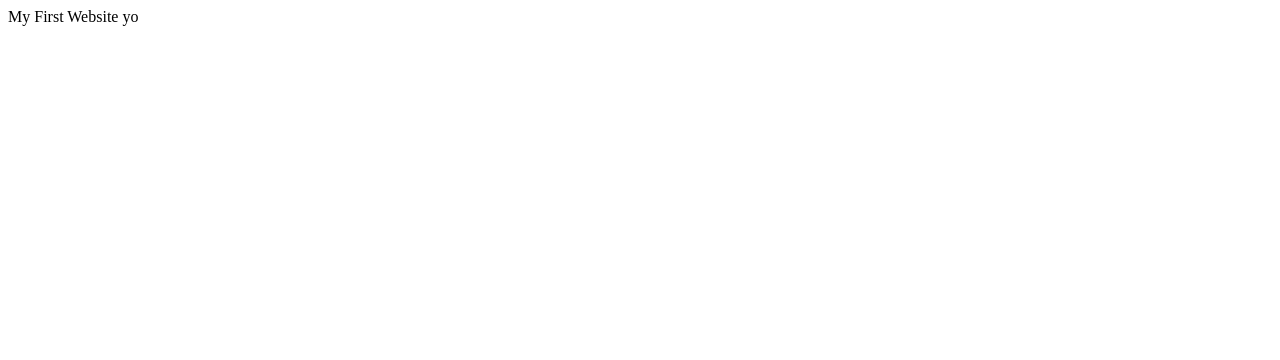
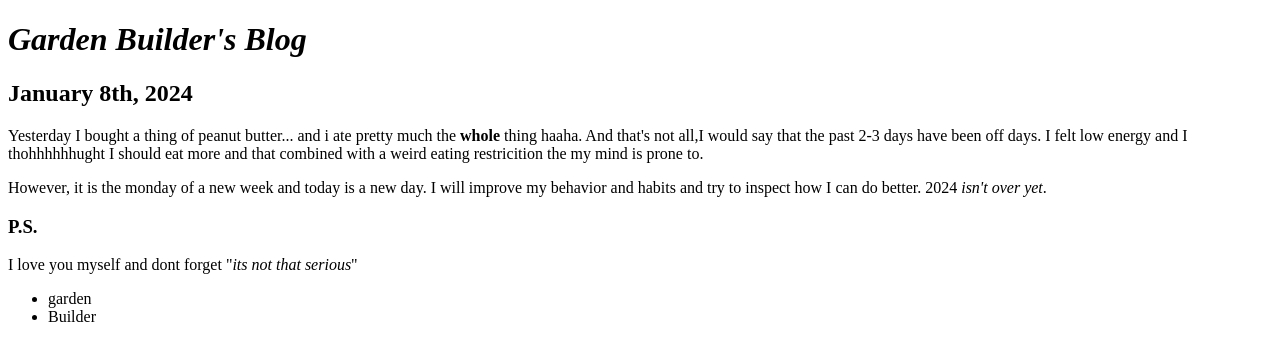
Before and after one commit to gardenbuilder-2002/git_test, a plain HTML site: page myfirstwebsite/index.html in a window 1280 px wide. Drawn offline with Linux system fonts and the light colour scheme.

Commit message:
edit myfirstwebsite/index.html

```diff
--- a/myfirstwebsite/index.html
+++ b/myfirstwebsite/index.html
@@ -1,18 +1,44 @@
 <!DOCTYPE html>
-<html>
 
+<html lang="en">
 
   <head>
     <meta charset="UTF-8">
-  <title>My First Website</title>
+    <title>Garden Builder Blog</title>
   </head>
 
+
+
   <body>
-  My First Website yo
+    <h1><em>Garden Builder's Blog</em></h1>
+
+    <h2>January 8th, 2024</h2>
+
+    <p>Yesterday I bought a thing of peanut butter... and i ate pretty
+    much the <strong>whole</strong>  thing haaha. And that's not all,I
+    would say that the past 2-3 days have been off days. I felt low energy
+    and I thohhhhhhught I should eat more and that combined with a weird
+    eating restricition the my mind is prone to.</p>
+
+    <p>However, it is the monday of a new week and today is a new day.
+    I will improve my behavior and habits and try to inspect how I can do better. 2024
+    <em>isn't over yet</em>.</p>
+
+    <h3>P.S.</h3>
+
+    <p> I love you myself and dont forget "<em>its not that serious</em>"</p>
+
+    <ul>
+      <li>garden</li>
+      <li>Builder</li>
+    </ul>
+
+
 
 
   </body>
 
+<!-- I just created a blog, no biggie -->
 
 
 </html>
```
Lines whose indentation alone changed are shown as unchanged.
